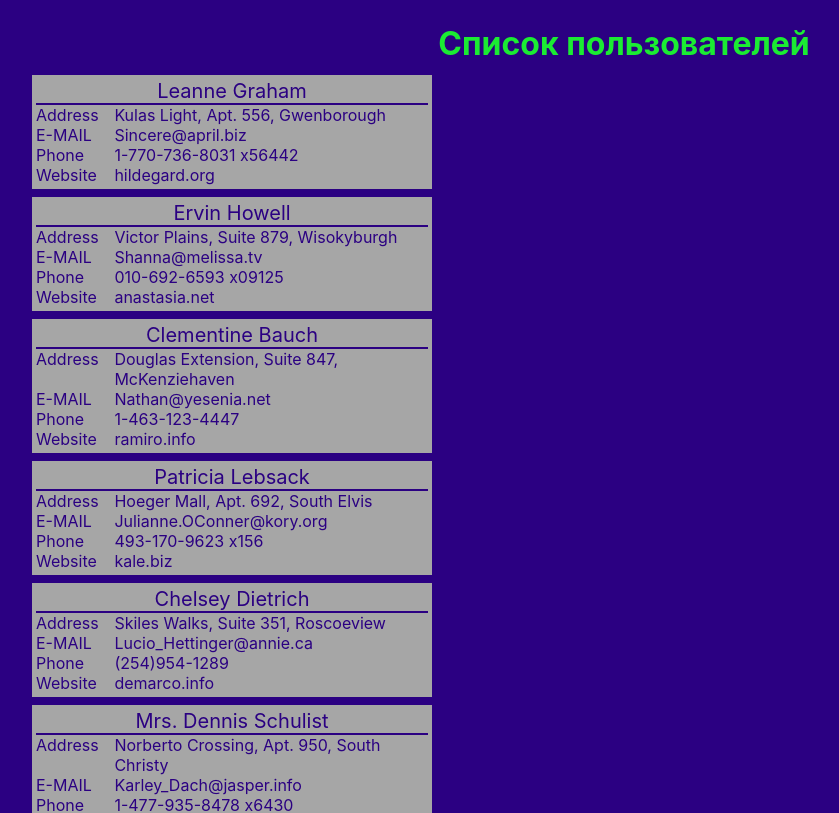
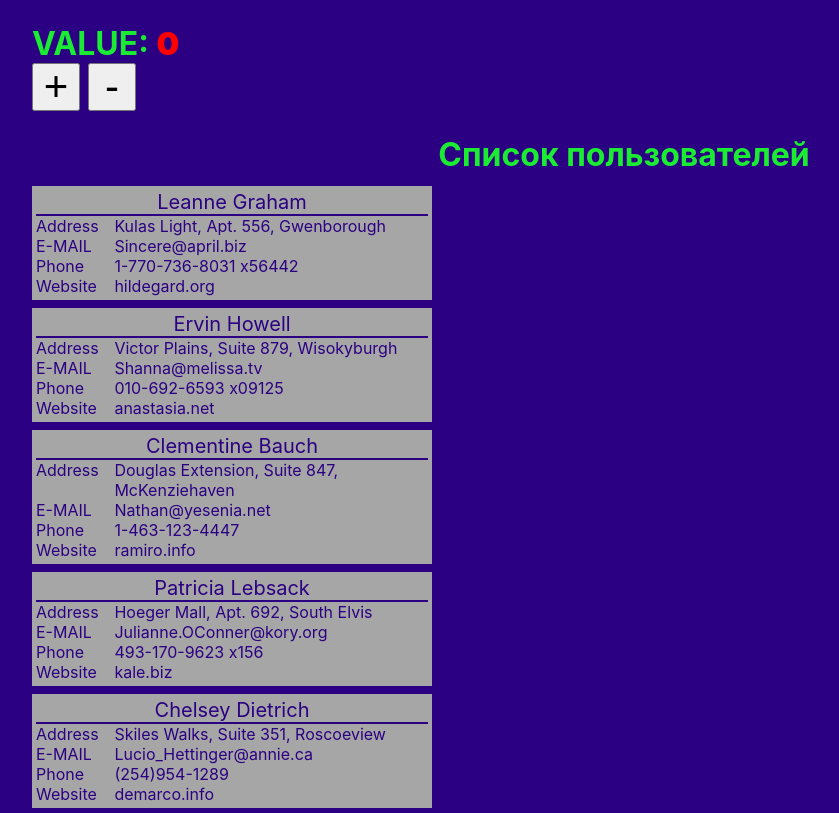
Before and after one commit to SergeiKuznetsov9/redux-a-z, a React (Create React App) app: page / in a window 1280 px wide. Shown: the top 813 px of the page, without its empty margins (16-855 px from the left). Built offline with nearby package versions, Linux system fonts and the light colour scheme; data requests are answered from the project's data file.

Commit message:
Добавлен счетчик на тулките

```diff
--- a/package.json
+++ b/package.json
@@ -3,12 +3,14 @@
   "version": "0.1.0",
   "private": true,
   "dependencies": {
+    "@reduxjs/toolkit": "^2.2.1",
     "@testing-library/jest-dom": "^5.17.0",
     "@testing-library/react": "^13.4.0",
     "@testing-library/user-event": "^13.5.0",
     "json-server": "^1.0.0-alpha.23",
     "react": "^18.2.0",
     "react-dom": "^18.2.0",
+    "react-redux": "^9.1.0",
     "react-scripts": "5.0.1",
     "web-vitals": "^2.1.4"
   },
--- a/src/components/main/main.js
+++ b/src/components/main/main.js
@@ -1,8 +1,10 @@
+import { Counter } from "../../features/counter/counter";
 import { UsersList } from "../usersList/usersList";
 import cls from "./main.module.css";
 
 export const Main = () => (
   <div className={cls.Main}>
+    <Counter />
     <UsersList />{" "}
   </div>
 );
--- /dev/null
+++ b/src/features/counter/counter.js
@@ -0,0 +1,32 @@
+import { useDispatch, useSelector } from "react-redux";
+import { increment, decrement } from "./counterSlice";
+import cls from "./counter.module.css";
+import { getValue } from "./selectors";
+
+export const Counter = () => {
+  const dispatch = useDispatch();
+  const value = useSelector(getValue);
+
+  const onIncrement = () => {
+    dispatch(increment());
+  };
+  const onDecrement = () => {
+    dispatch(decrement());
+  };
+
+  return (
+    <div className={cls.Counter}>
+      <h1 className={cls.title}>
+        VALUE: <span className={cls.value}>{value}</span>
+      </h1>
+      <div className={cls.buttonsBlock}>
+        <button className={cls.button} onClick={onIncrement}>
+          +
+        </button>
+        <button className={cls.button} onClick={onDecrement}>
+          -
+        </button>
+      </div>
+    </div>
+  );
+};
--- /dev/null
+++ b/src/features/counter/counter.module.css
@@ -0,0 +1,27 @@
+.Counter {
+    margin-bottom: 24px;
+}
+
+.title {
+    color: #1beb33;
+}
+
+.value {
+    color: red;
+    font-weight: 900;
+}
+
+.buttonsBlock {
+    display: flex;
+    gap: 8px
+}
+
+.button {
+    width: 48px;
+    height: 48px;
+    font-size: 42px;
+    display: flex;
+    align-items: center;
+    justify-content: center;
+    cursor: pointer;
+}
--- /dev/null
+++ b/src/features/counter/counterSlice.js
@@ -0,0 +1,21 @@
+import { createSlice } from "@reduxjs/toolkit";
+
+const initialState = {
+  value: 0,
+};
+
+export const counterSlice = createSlice({
+  name: "counter",
+  initialState,
+  reducers: {
+    increment: (state) => {
+      state.value += 1;
+    },
+    decrement: (state) => {
+      state.value -= 1;
+    },
+  },
+});
+
+export const { increment, decrement } = counterSlice.actions;
+export const { reducer } = counterSlice;
--- /dev/null
+++ b/src/features/counter/selectors.js
@@ -0,0 +1 @@
+export const getValue = (state) => state.counter.value;
--- a/src/index.js
+++ b/src/index.js
@@ -2,10 +2,14 @@ import React from "react";
 import ReactDOM from "react-dom/client";
 import "./index.css";
 import { App } from "./App";
+import { store } from "./redux/store";
+import { Provider } from "react-redux";
 
 const root = ReactDOM.createRoot(document.getElementById("root"));
 root.render(
   <React.StrictMode>
-    <App />
+    <Provider store={store}>
+      <App />
+    </Provider>
   </React.StrictMode>
 );
--- /dev/null
+++ b/src/redux/store.js
@@ -0,0 +1,8 @@
+import { configureStore } from "@reduxjs/toolkit";
+import { reducer as counterReducer } from "../features/counter/counterSlice";
+
+export const store = configureStore({
+  reducer: {
+    counter: counterReducer,
+  },
+});
```
Also changed, not shown: 1 other file (tests, documents, lock files or other folders).
